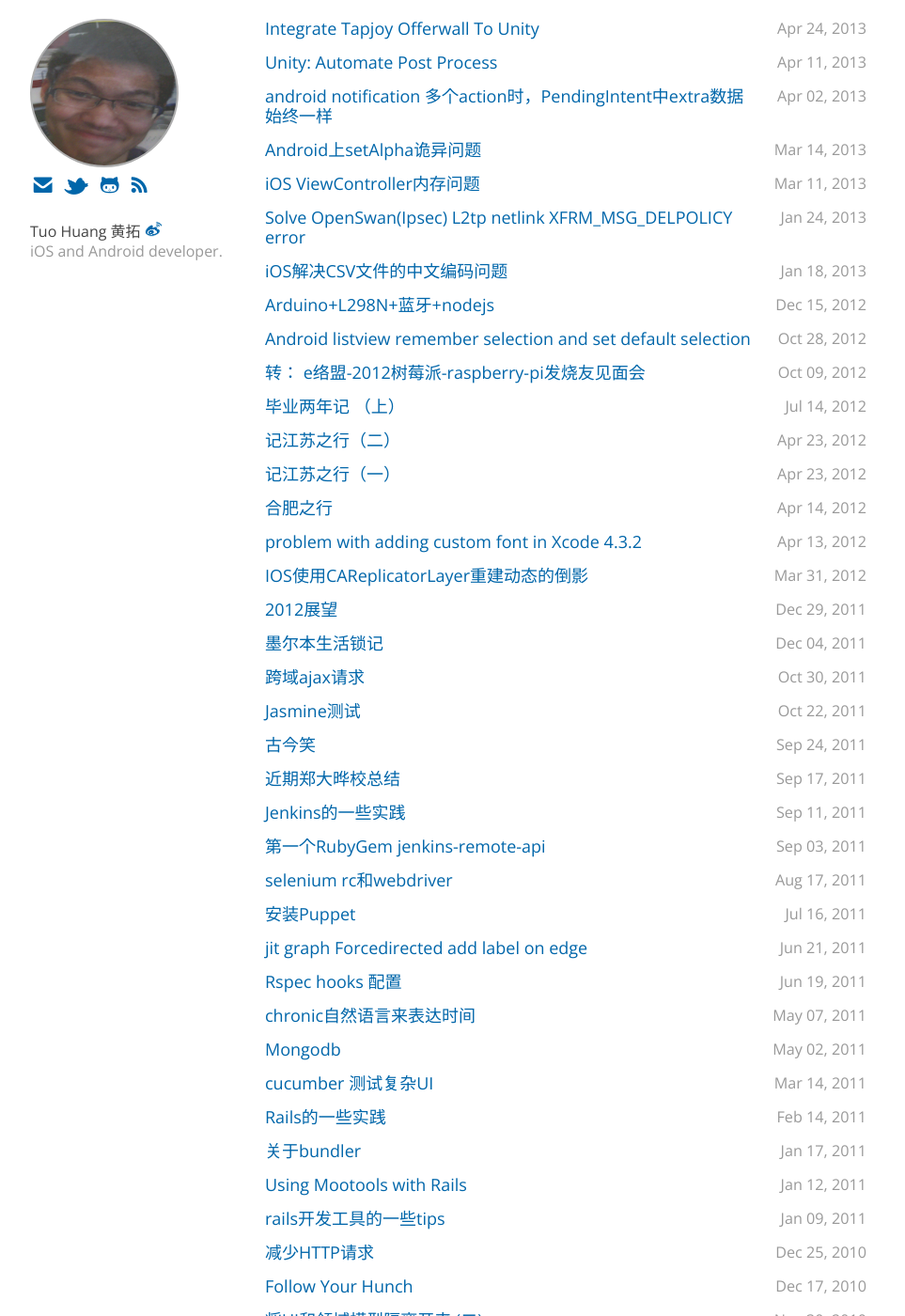
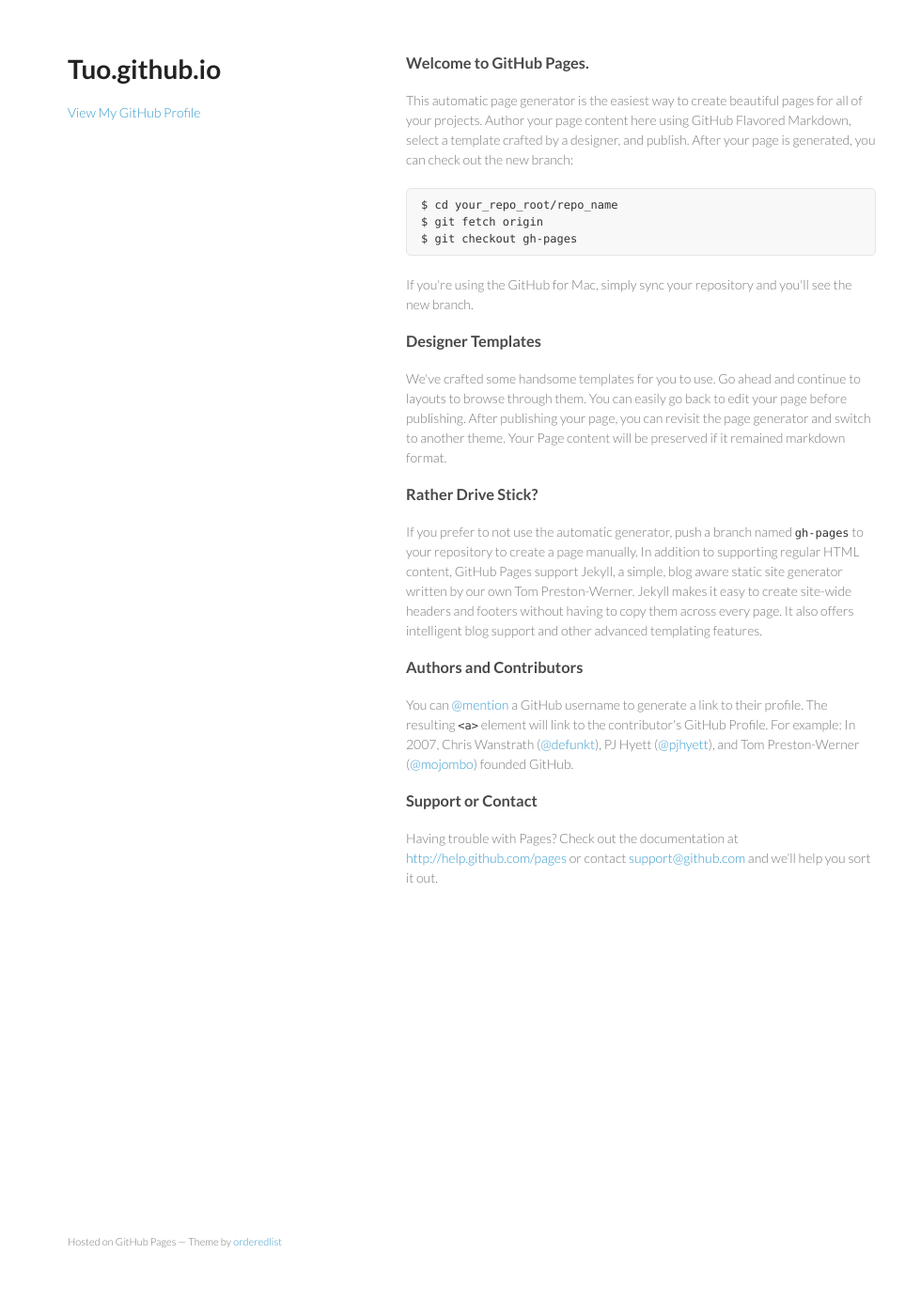
Before and after one commit to tuo/tuo.github.io, a Jekyll site: the page index.html, which Jekyll copies as it is, in a window 1280 px wide and 1400 px high. Shown: the whole window at 94% size, without its empty margins (138-1101 px from the left). Built offline with Jekyll 4.4.1, drawn with Linux system fonts in a browser that asks for light colours; some of the changed text lies outside the part shown.

Commit message:
Replace master branch with page content via GitHub

```diff
--- a/index.html
+++ b/index.html
@@ -1,18 +1,65 @@
----
-layout: default
-title: Tuo/拓
----
+<!doctype html>
+<html>
+  <head>
+    <meta charset="utf-8">
+    <meta http-equiv="X-UA-Compatible" content="chrome=1">
+    <title>Tuo.github.io by tuo</title>
 
-<ul id="posts" class="twelve columns offset-by-four">
-  {% for post in site.posts %}
-    <li>
-      <a class="nine columns" href="{{ post.url }}">{{ post.title }}</a>
-      <span class="two columns" style="font-size:0.9em">{{ post.date | date: "%b %d, %Y" }}</span>
-    </li>
-  {% endfor %}
+    <link rel="stylesheet" href="stylesheets/styles.css">
+    <link rel="stylesheet" href="stylesheets/pygment_trac.css">
+    <meta name="viewport" content="width=device-width, initial-scale=1, user-scalable=no">
+    <!--[if lt IE 9]>
+    <script src="//html5shiv.googlecode.com/svn/trunk/html5.js"></script>
+    <![endif]-->
+  </head>
+  <body>
+    <div class="wrapper">
+      <header>
+        <h1>Tuo.github.io</h1>
+        <p></p>
 
-</ul>
-<hr style="margin-bottom: 10px;"/>
-<div>
-	<code class="twelve columns offset-by-four" style="float: right; width: 261px; color: rgb(153, 153, 153); font-size: 0.8em; margin-right: 0px; padding-left: 0px; margin-left: 0px;">Theme powered by <a style="color: rgb(153, 153, 153);" href="http://sirupsen.com/">Simon Hørup Eskildsen</a></code>
-</div>
+
+        <p class="view"><a href="https://github.com/tuo">View My GitHub Profile</a></p>
+
+      </header>
+      <section>
+        <h3>
+<a name="welcome-to-github-pages" class="anchor" href="#welcome-to-github-pages"><span class="octicon octicon-link"></span></a>Welcome to GitHub Pages.</h3>
+
+<p>This automatic page generator is the easiest way to create beautiful pages for all of your projects. Author your page content here using GitHub Flavored Markdown, select a template crafted by a designer, and publish. After your page is generated, you can check out the new branch:</p>
+
+<pre><code>$ cd your_repo_root/repo_name
+$ git fetch origin
+$ git checkout gh-pages
+</code></pre>
+
+<p>If you're using the GitHub for Mac, simply sync your repository and you'll see the new branch.</p>
+
+<h3>
+<a name="designer-templates" class="anchor" href="#designer-templates"><span class="octicon octicon-link"></span></a>Designer Templates</h3>
+
+<p>We've crafted some handsome templates for you to use. Go ahead and continue to layouts to browse through them. You can easily go back to edit your page before publishing. After publishing your page, you can revisit the page generator and switch to another theme. Your Page content will be preserved if it remained markdown format.</p>
+
+<h3>
+<a name="rather-drive-stick" class="anchor" href="#rather-drive-stick"><span class="octicon octicon-link"></span></a>Rather Drive Stick?</h3>
+
+<p>If you prefer to not use the automatic generator, push a branch named <code>gh-pages</code> to your repository to create a page manually. In addition to supporting regular HTML content, GitHub Pages support Jekyll, a simple, blog aware static site generator written by our own Tom Preston-Werner. Jekyll makes it easy to create site-wide headers and footers without having to copy them across every page. It also offers intelligent blog support and other advanced templating features.</p>
+
+<h3>
+<a name="authors-and-contributors" class="anchor" href="#authors-and-contributors"><span class="octicon octicon-link"></span></a>Authors and Contributors</h3>
+
+<p>You can <a href="https://github.com/blog/821" class="user-mention">@mention</a> a GitHub username to generate a link to their profile. The resulting <code>&lt;a&gt;</code> element will link to the contributor's GitHub Profile. For example: In 2007, Chris Wanstrath (<a href="https://github.com/defunkt" class="user-mention">@defunkt</a>), PJ Hyett (<a href="https://github.com/pjhyett" class="user-mention">@pjhyett</a>), and Tom Preston-Werner (<a href="https://github.com/mojombo" class="user-mention">@mojombo</a>) founded GitHub.</p>
+
+<h3>
+<a name="support-or-contact" class="anchor" href="#support-or-contact"><span class="octicon octicon-link"></span></a>Support or Contact</h3>
+
+<p>Having trouble with Pages? Check out the documentation at <a href="http://help.github.com/pages">http://help.github.com/pages</a> or contact <a href="mailto:support@github.com">support@github.com</a> and we’ll help you sort it out.</p>
+      </section>
+      <footer>
+        <p><small>Hosted on GitHub Pages &mdash; Theme by <a href="https://github.com/orderedlist">orderedlist</a></small></p>
+      </footer>
+    </div>
+    <script src="javascripts/scale.fix.js"></script>
+
+  </body>
+</html>
--- /dev/null
+++ b/javascripts/scale.fix.js
@@ -0,0 +1,17 @@
+var metas = document.getElementsByTagName('meta');
+var i;
+if (navigator.userAgent.match(/iPhone/i)) {
+  for (i=0; i<metas.length; i++) {
+    if (metas[i].name == "viewport") {
+      metas[i].content = "width=device-width, minimum-scale=1.0, maximum-scale=1.0";
+    }
+  }
+  document.addEventListener("gesturestart", gestureStart, false);
+}
+function gestureStart() {
+  for (i=0; i<metas.length; i++) {
+    if (metas[i].name == "viewport") {
+      metas[i].content = "width=device-width, minimum-scale=0.25, maximum-scale=1.6";
+    }
+  }
+}
--- /dev/null
+++ b/stylesheets/pygment_trac.css
@@ -0,0 +1,69 @@
+.highlight  { background: #ffffff; }
+.highlight .c { color: #999988; font-style: italic } /* Comment */
+.highlight .err { color: #a61717; background-color: #e3d2d2 } /* Error */
+.highlight .k { font-weight: bold } /* Keyword */
+.highlight .o { font-weight: bold } /* Operator */
+.highlight .cm { color: #999988; font-style: italic } /* Comment.Multiline */
+.highlight .cp { color: #999999; font-weight: bold } /* Comment.Preproc */
+.highlight .c1 { color: #999988; font-style: italic } /* Comment.Single */
+.highlight .cs { color: #999999; font-weight: bold; font-style: italic } /* Comment.Special */
+.highlight .gd { color: #000000; background-color: #ffdddd } /* Generic.Deleted */
+.highlight .gd .x { color: #000000; background-color: #ffaaaa } /* Generic.Deleted.Specific */
+.highlight .ge { font-style: italic } /* Generic.Emph */
+.highlight .gr { color: #aa0000 } /* Generic.Error */
+.highlight .gh { color: #999999 } /* Generic.Heading */
+.highlight .gi { color: #000000; background-color: #ddffdd } /* Generic.Inserted */
+.highlight .gi .x { color: #000000; background-color: #aaffaa } /* Generic.Inserted.Specific */
+.highlight .go { color: #888888 } /* Generic.Output */
+.highlight .gp { color: #555555 } /* Generic.Prompt */
+.highlight .gs { font-weight: bold } /* Generic.Strong */
+.highlight .gu { color: #800080; font-weight: bold; } /* Generic.Subheading */
+.highlight .gt { color: #aa0000 } /* Generic.Traceback */
+.highlight .kc { font-weight: bold } /* Keyword.Constant */
+.highlight .kd { font-weight: bold } /* Keyword.Declaration */
+.highlight .kn { font-weight: bold } /* Keyword.Namespace */
+.highlight .kp { font-weight: bold } /* Keyword.Pseudo */
+.highlight .kr { font-weight: bold } /* Keyword.Reserved */
+.highlight .kt { color: #445588; font-weight: bold } /* Keyword.Type */
+.highlight .m { color: #009999 } /* Literal.Number */
+.highlight .s { color: #d14 } /* Literal.String */
+.highlight .na { color: #008080 } /* Name.Attribute */
+.highlight .nb { color: #0086B3 } /* Name.Builtin */
+.highlight .nc { color: #445588; font-weight: bold } /* Name.Class */
+.highlight .no { color: #008080 } /* Name.Constant */
+.highlight .ni { color: #800080 } /* Name.Entity */
+.highlight .ne { color: #990000; font-weight: bold } /* Name.Exception */
+.highlight .nf { color: #990000; font-weight: bold } /* Name.Function */
+.highlight .nn { color: #555555 } /* Name.Namespace */
+.highlight .nt { color: #000080 } /* Name.Tag */
+.highlight .nv { color: #008080 } /* Name.Variable */
+.highlight .ow { font-weight: bold } /* Operator.Word */
+.highlight .w { color: #bbbbbb } /* Text.Whitespace */
+.highlight .mf { color: #009999 } /* Literal.Number.Float */
+.highlight .mh { color: #009999 } /* Literal.Number.Hex */
+.highlight .mi { color: #009999 } /* Literal.Number.Integer */
+.highlight .mo { color: #009999 } /* Literal.Number.Oct */
+.highlight .sb { color: #d14 } /* Literal.String.Backtick */
+.highlight .sc { color: #d14 } /* Literal.String.Char */
+.highlight .sd { color: #d14 } /* Literal.String.Doc */
+.highlight .s2 { color: #d14 } /* Literal.String.Double */
+.highlight .se { color: #d14 } /* Literal.String.Escape */
+.highlight .sh { color: #d14 } /* Literal.String.Heredoc */
+.highlight .si { color: #d14 } /* Literal.String.Interpol */
+.highlight .sx { color: #d14 } /* Literal.String.Other */
+.highlight .sr { color: #009926 } /* Literal.String.Regex */
+.highlight .s1 { color: #d14 } /* Literal.String.Single */
+.highlight .ss { color: #990073 } /* Literal.String.Symbol */
+.highlight .bp { color: #999999 } /* Name.Builtin.Pseudo */
+.highlight .vc { color: #008080 } /* Name.Variable.Class */
+.highlight .vg { color: #008080 } /* Name.Variable.Global */
+.highlight .vi { color: #008080 } /* Name.Variable.Instance */
+.highlight .il { color: #009999 } /* Literal.Number.Integer.Long */
+
+.type-csharp .highlight .k { color: #0000FF }
+.type-csharp .highlight .kt { color: #0000FF }
+.type-csharp .highlight .nf { color: #000000; font-weight: normal }
+.type-csharp .highlight .nc { color: #2B91AF }
+.type-csharp .highlight .nn { color: #000000 }
+.type-csharp .highlight .s { color: #A31515 }
+.type-csharp .highlight .sc { color: #A31515 }
--- /dev/null
+++ b/stylesheets/styles.css
@@ -0,0 +1,255 @@
+@import url(https://fonts.googleapis.com/css?family=Lato:300italic,700italic,300,700);
+
+body {
+  padding:50px;
+  font:14px/1.5 Lato, "Helvetica Neue", Helvetica, Arial, sans-serif;
+  color:#777;
+  font-weight:300;
+}
+
+h1, h2, h3, h4, h5, h6 {
+  color:#222;
+  margin:0 0 20px;
+}
+
+p, ul, ol, table, pre, dl {
+  margin:0 0 20px;
+}
+
+h1, h2, h3 {
+  line-height:1.1;
+}
+
+h1 {
+  font-size:28px;
+}
+
+h2 {
+  color:#393939;
+}
+
+h3, h4, h5, h6 {
+  color:#494949;
+}
+
+a {
+  color:#39c;
+  font-weight:400;
+  text-decoration:none;
+}
+
+a small {
+  font-size:11px;
+  color:#777;
+  margin-top:-0.6em;
+  display:block;
+}
+
+.wrapper {
+  width:860px;
+  margin:0 auto;
+}
+
+blockquote {
+  border-left:1px solid #e5e5e5;
+  margin:0;
+  padding:0 0 0 20px;
+  font-style:italic;
+}
+
+code, pre {
+  font-family:Monaco, Bitstream Vera Sans Mono, Lucida Console, Terminal;
+  color:#333;
+  font-size:12px;
+}
+
+pre {
+  padding:8px 15px;
+  background: #f8f8f8;
+  border-radius:5px;
+  border:1px solid #e5e5e5;
+  overflow-x: auto;
+}
+
+table {
+  width:100%;
+  border-collapse:collapse;
+}
+
+th, td {
+  text-align:left;
+  padding:5px 10px;
+  border-bottom:1px solid #e5e5e5;
+}
+
+dt {
+  color:#444;
+  font-weight:700;
+}
+
+th {
+  color:#444;
+}
+
+img {
+  max-width:100%;
+}
+
+header {
+  width:270px;
+  float:left;
+  position:fixed;
+}
+
+header ul {
+  list-style:none;
+  height:40px;
+
+  padding:0;
+
+  background: #eee;
+  background: -moz-linear-gradient(top, #f8f8f8 0%, #dddddd 100%);
+  background: -webkit-gradient(linear, left top, left bottom, color-stop(0%,#f8f8f8), color-stop(100%,#dddddd));
+  background: -webkit-linear-gradient(top, #f8f8f8 0%,#dddddd 100%);
+  background: -o-linear-gradient(top, #f8f8f8 0%,#dddddd 100%);
+  background: -ms-linear-gradient(top, #f8f8f8 0%,#dddddd 100%);
+  background: linear-gradient(top, #f8f8f8 0%,#dddddd 100%);
+
+  border-radius:5px;
+  border:1px solid #d2d2d2;
+  box-shadow:inset #fff 0 1px 0, inset rgba(0,0,0,0.03) 0 -1px 0;
+  width:270px;
+}
+
+header li {
+  width:89px;
+  float:left;
+  border-right:1px solid #d2d2d2;
+  height:40px;
+}
+
+header ul a {
+  line-height:1;
+  font-size:11px;
+  color:#999;
+  display:block;
+  text-align:center;
+  padding-top:6px;
+  height:40px;
+}
+
+strong {
+  color:#222;
+  font-weight:700;
+}
+
+header ul li + li {
+  width:88px;
+  border-left:1px solid #fff;
+}
+
+header ul li + li + li {
+  border-right:none;
+  width:89px;
+}
+
+header ul a strong {
+  font-size:14px;
+  display:block;
+  color:#222;
+}
+
+section {
+  width:500px;
+  float:right;
+  padding-bottom:50px;
+}
+
+small {
+  font-size:11px;
+}
+
+hr {
+  border:0;
+  background:#e5e5e5;
+  height:1px;
+  margin:0 0 20px;
+}
+
+footer {
+  width:270px;
+  float:left;
+  position:fixed;
+  bottom:50px;
+}
+
+@media print, screen and (max-width: 960px) {
+
+  div.wrapper {
+    width:auto;
+    margin:0;
+  }
+
+  header, section, footer {
+    float:none;
+    position:static;
+    width:auto;
+  }
+
+  header {
+    padding-right:320px;
+  }
+
+  section {
+    border:1px solid #e5e5e5;
+    border-width:1px 0;
+    padding:20px 0;
+    margin:0 0 20px;
+  }
+
+  header a small {
+    display:inline;
+  }
+
+  header ul {
+    position:absolute;
+    right:50px;
+    top:52px;
+  }
+}
+
+@media print, screen and (max-width: 720px) {
+  body {
+    word-wrap:break-word;
+  }
+
+  header {
+    padding:0;
+  }
+
+  header ul, header p.view {
+    position:static;
+  }
+
+  pre, code {
+    word-wrap:normal;
+  }
+}
+
+@media print, screen and (max-width: 480px) {
+  body {
+    padding:15px;
+  }
+
+  header ul {
+    display:none;
+  }
+}
+
+@media print {
+  body {
+    padding:0.4in;
+    font-size:12pt;
+    color:#444;
+  }
+}
```
Also changed, not shown: params.json (added, +1 -0 lines).
